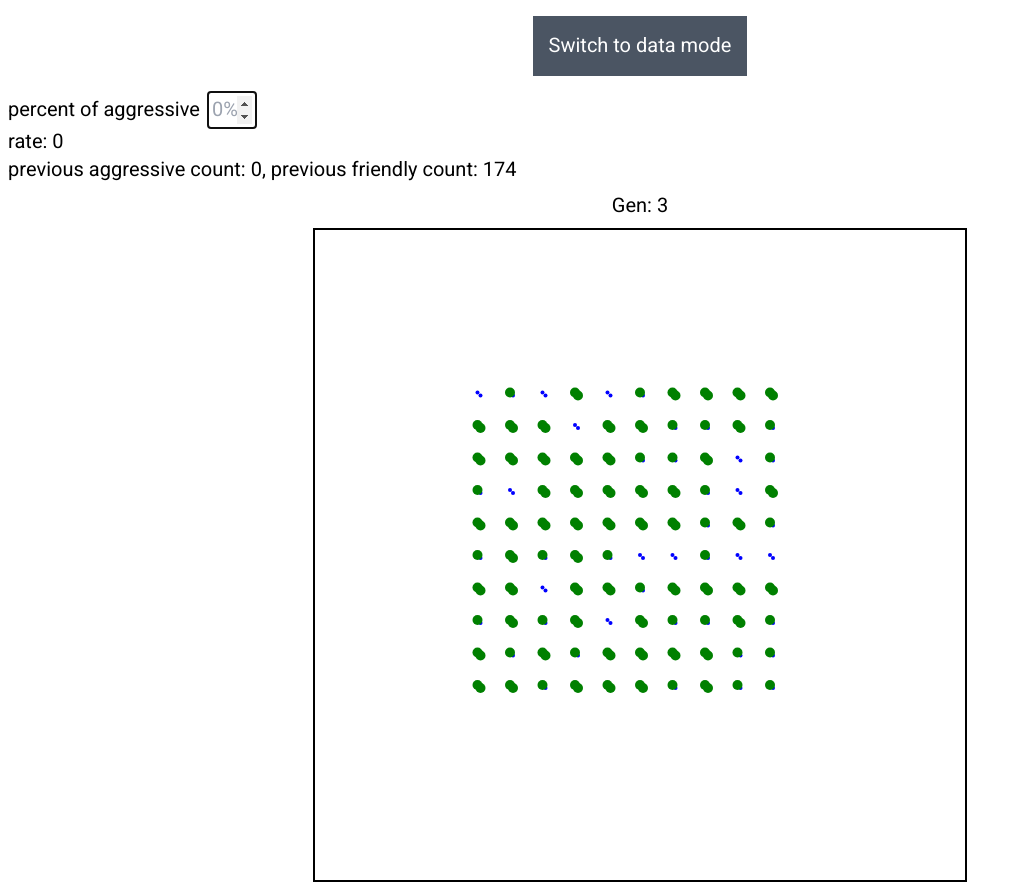
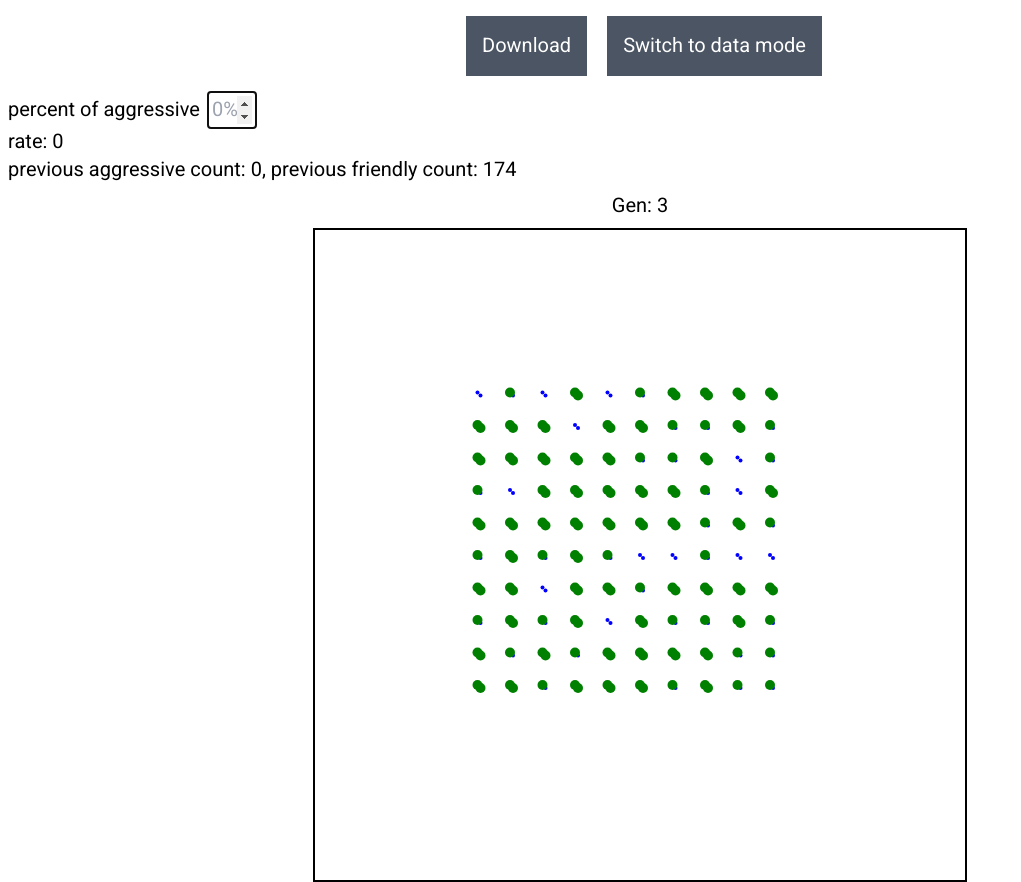
Before and after one commit to ShaharEli/animalCognition, a React (Create React App) app in the folder prey-reward/: page / in a window 1280 px wide. Shown: the whole page, without its empty margins (0-1021 px from the left). Built offline with nearby package versions, Linux system fonts and the light colour scheme.

Commit message:
feat(download): added

```diff
--- a/prey-reward/src/App.tsx
+++ b/prey-reward/src/App.tsx
@@ -53,20 +53,16 @@ const App = () => {
   return (
     <div className="text-xl font-heebo">
       <div className="flex gap-3 mb-4 items-center justify-center">
-        {mode === "data" && (
         <div
           className={`cursor-pointer p-4 mt-4 flex justify-center
-            ${mode !== "data" ? "mx-auto" : "mx-2"}
+            mx-2
             items-center bg-gray-600 w-fit h-fit text-white`}
           onClick={exportData}
         >
           Download
         </div>
-        )}
         <div
-          className={`cursor-pointer p-4 ${
-            mode === "simulation" ? "mx-auto" : "mx-2"
-          } mt-4 flex justify-center items-center bg-gray-600 w-fit h-fit text-white`}
+          className={`cursor-pointer p-4 $ mt-4 flex justify-center items-center bg-gray-600 w-fit h-fit text-white`}
           onClick={async () => {
             setData({});
             setGeneration(1);
@@ -89,6 +85,7 @@ const App = () => {
           ref={rateRef}
           onChange={(e) => {
             setGeneration(1);
+            setData({});
             setRate(Number(e.target.value) / 100);
           }}
         />
```
Lines whose indentation alone changed are shown as unchanged.
